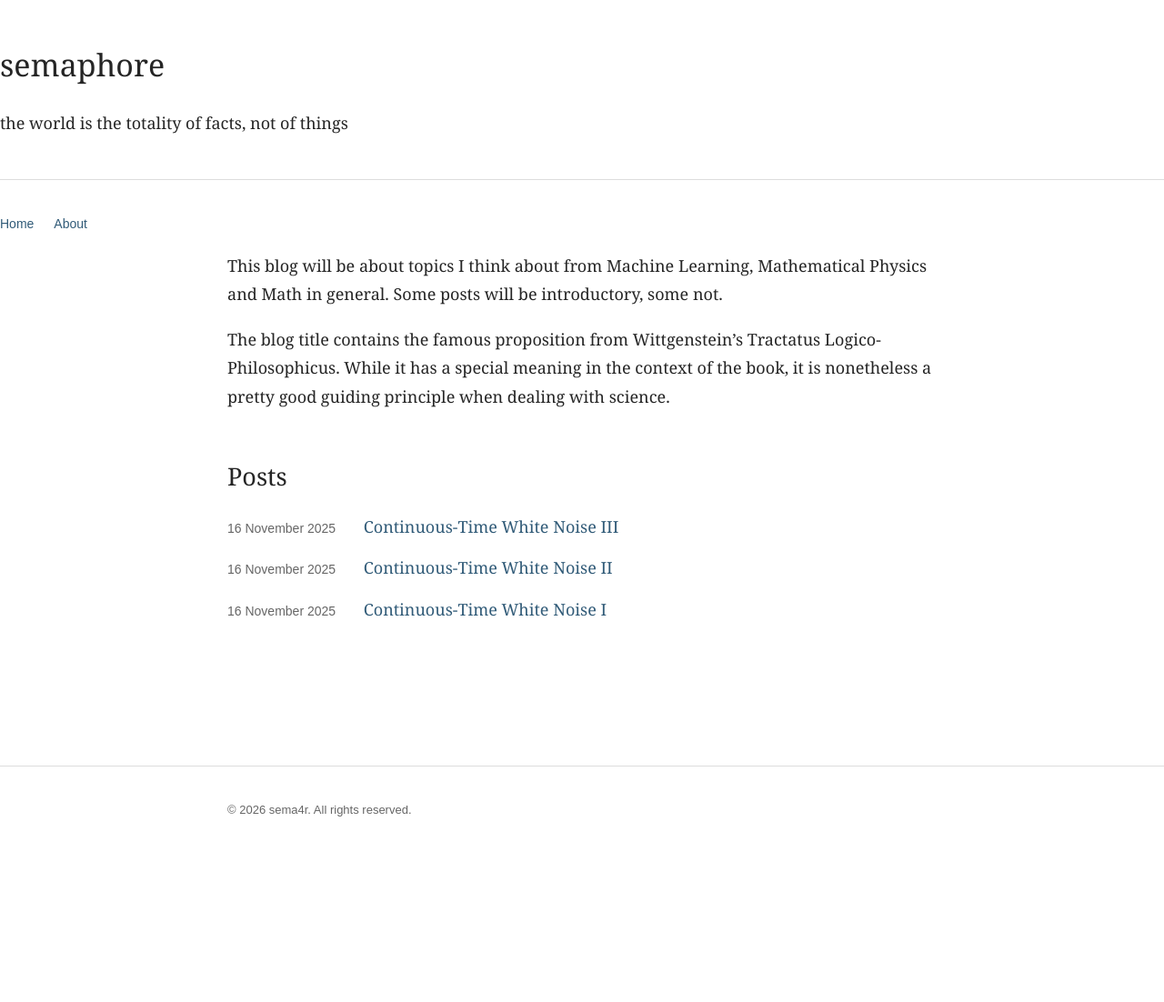
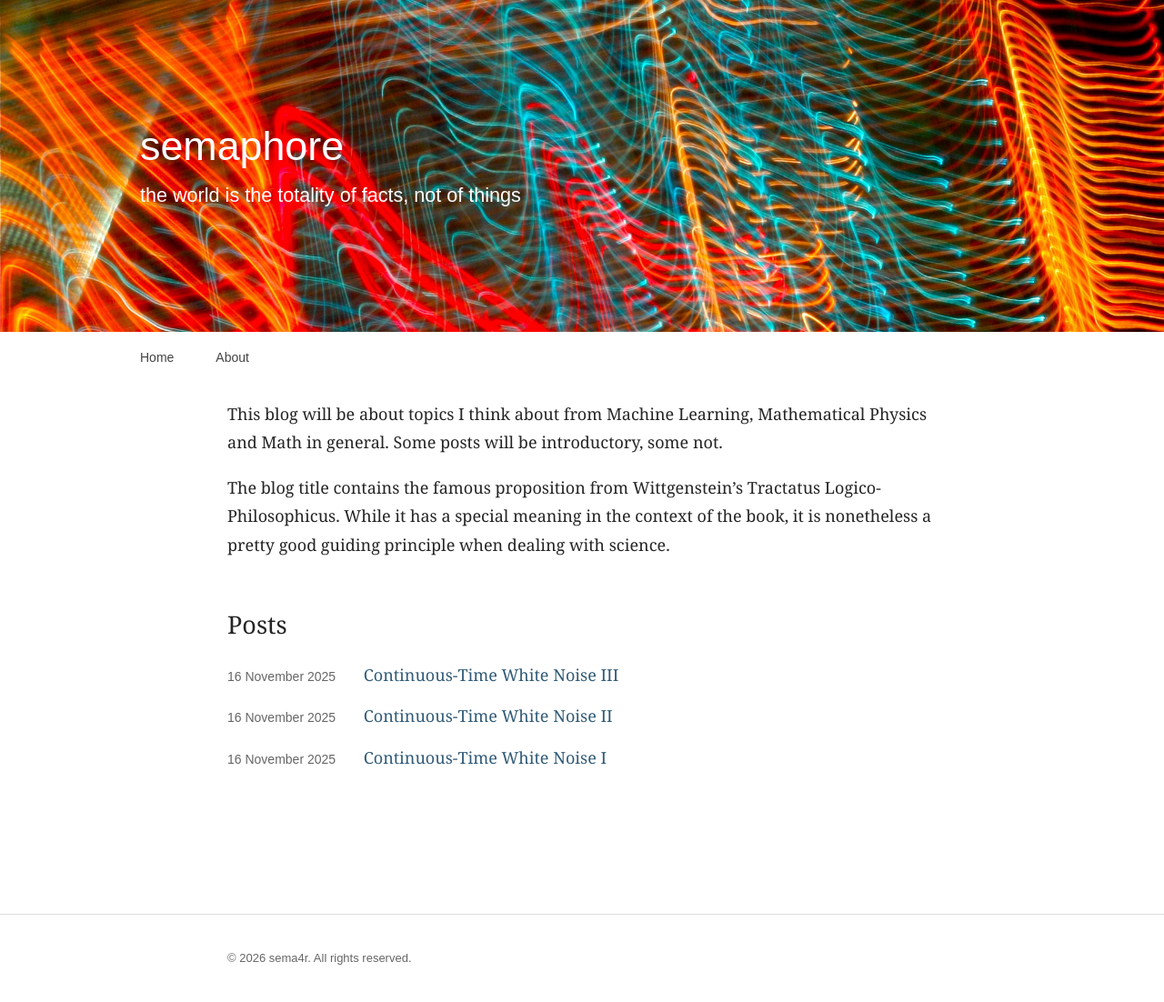
Before and after one commit to sema4r/sema4r.github.io, a Jekyll site: the page built from index.md, in a window 1280 px wide. Shown: the whole page at 91% size. Built offline with Jekyll 4.4.1, drawn with Linux system fonts in a browser that asks for light colours; before the commit the page ends 939 px from its top, so only the background shows below that.

Commit message:
Update style.css

```diff
--- a/assets/css/style.css
+++ b/assets/css/style.css
@@ -26,15 +26,31 @@ body {
 }
 
 .site-header {
-  padding: 42px 0 28px;
-  border-bottom: 1px solid var(--border);
-  margin-bottom: 36px;
+  min-height: 365px;
+  display: flex;
+  align-items: center;
+
+  background-image:
+    url("../images/4103023418_9bb319300a_k.jpg");
+  background-position: center;
+  background-size: cover;
+  background-repeat: no-repeat;
+}
+
+.header-inner {
+  width: 100%;
+  max-width: 1020px;
+  margin: 0 auto;
+  padding: 2rem 24px;
 }
 
 .site-title {
-  color: var(--text);
-  font-size: 34px;
-  font-weight: normal;
+  display: inline-block;
+  color: #fff;
+  font-family: "Fira Sans", sans-serif;
+  font-size: 2.8rem;
+  font-weight: 400;
+  line-height: 1.2;
   text-decoration: none;
 }
 
@@ -42,6 +58,35 @@ body {
   margin: 4px 0 14px;
   color: var(--muted);
   font-size: 16px;
+}
+
+site-title:hover {
+  color: #fff;
+}
+
+.site-tagline {
+  margin: 0.7rem 0 0;
+  color: #fff;
+  font-family: "Fira Sans", sans-serif;
+  font-size: 1.35rem;
+  line-height: 1.5;
+}
+
+/* Navigation */
+.site-nav {
+  max-width: 1020px;
+  margin: 0 auto;
+  padding: 1rem 24px;
+}
+
+.site-nav a {
+  margin-right: 1.5rem;
+  color: #444;
+  text-decoration: none;
+}
+
+.site-nav a:hover {
+  text-decoration: underline;
 }
 
 nav {
@@ -159,16 +204,24 @@ mjx-container[display="true"] {
     font-size: 17px;
   }
 
-  .site-title {
-    font-size: 28px;
-  }
-
   h1 {
     font-size: 29px;
   }
 
   .post-list .post-date {
     display: block;
+  }
+
+  .site-header {
+    min-height: 250px;
+  }
+
+  .site-title {
+    font-size: 2.2rem;
+  }
+
+  .site-tagline {
+    font-size: 1.05rem;
   }
 }
 
```
